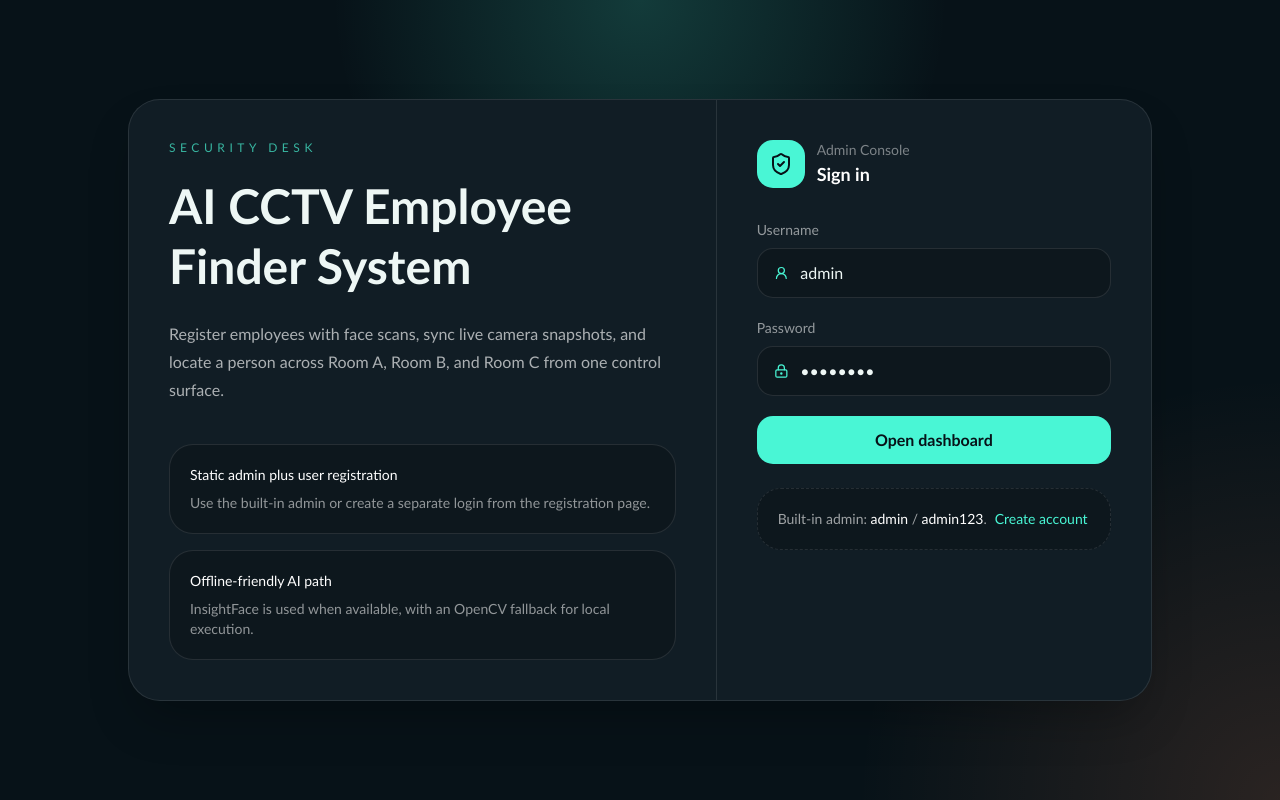
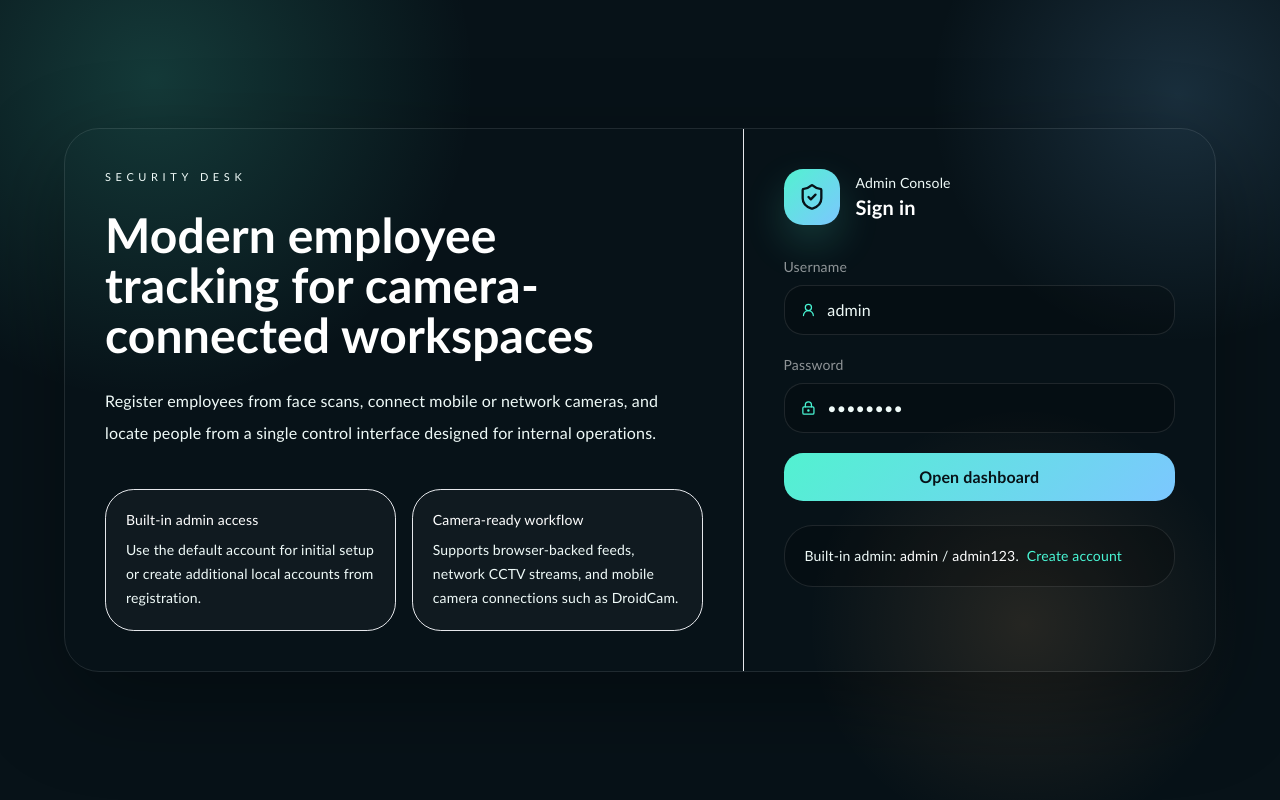
Before and after one commit to Munalthapa710/CCTV-tracking, a Next.js app in the folder frontend/: page /login in a window 1280 px wide. Built offline with nearby package versions, Linux system fonts and the light colour scheme; no server answers.

Commit message:
Refresh frontend visual design

```diff
--- a/frontend/app/globals.css
+++ b/frontend/app/globals.css
@@ -5,9 +5,14 @@
 :root {
   color-scheme: dark;
   --obsidian: #071218;
-  --slate-panel: rgba(17, 29, 37, 0.9);
-  --cyan-accent: #49f6d5;
-  --paper: #eef7f5;
+  --obsidian-2: #0b1822;
+  --slate-panel: rgba(14, 27, 36, 0.82);
+  --slate-panel-strong: rgba(12, 22, 30, 0.94);
+  --cyan-accent: #52f2d0;
+  --sky-accent: #7cc7ff;
+  --amber-accent: #ffb36a;
+  --paper: #effaf8;
+  --muted: rgba(231, 244, 246, 0.64);
 }
 
 * {
@@ -17,17 +22,21 @@
 html {
   min-height: 100%;
   background:
-    radial-gradient(circle at top left, rgba(73, 246, 213, 0.14), transparent 24%),
-    radial-gradient(circle at bottom right, rgba(240, 132, 92, 0.12), transparent 18%),
-    #071218;
+    radial-gradient(circle at 12% 8%, rgba(82, 242, 208, 0.2), transparent 24%),
+    radial-gradient(circle at 88% 16%, rgba(124, 199, 255, 0.18), transparent 20%),
+    radial-gradient(circle at 78% 84%, rgba(255, 179, 106, 0.12), transparent 18%),
+    linear-gradient(160deg, #071218 0%, #0a1621 46%, #081117 100%);
 }
 
 body {
   min-height: 100vh;
   margin: 0;
-  background: transparent;
+  background:
+    radial-gradient(circle at top, rgba(255, 255, 255, 0.05), transparent 30%),
+    transparent;
   color: var(--paper);
-  font-family: 'Segoe UI Variable', 'Trebuchet MS', 'Avenir Next', sans-serif;
+  font-family: 'Segoe UI Variable', 'Avenir Next', 'Trebuchet MS', sans-serif;
+  letter-spacing: 0.01em;
 }
 
 a {
@@ -36,8 +45,34 @@ a {
 }
 
 button,
-input {
+input,
+select,
+textarea {
   font: inherit;
+}
+
+.glass-panel {
+  border: 1px solid rgba(255, 255, 255, 0.09);
+  background:
+    linear-gradient(180deg, rgba(255, 255, 255, 0.05), rgba(255, 255, 255, 0.015)),
+    var(--slate-panel);
+  box-shadow:
+    0 22px 70px rgba(0, 0, 0, 0.22),
+    inset 0 1px 0 rgba(255, 255, 255, 0.04);
+  backdrop-filter: blur(18px);
+}
+
+.panel-soft {
+  border: 1px solid rgba(255, 255, 255, 0.08);
+  background:
+    linear-gradient(180deg, rgba(255, 255, 255, 0.035), rgba(255, 255, 255, 0.01)),
+    var(--slate-panel-strong);
+}
+
+.accent-ring {
+  box-shadow:
+    0 0 0 1px rgba(82, 242, 208, 0.2),
+    0 20px 55px rgba(82, 242, 208, 0.12);
 }
 
 ::-webkit-scrollbar {
@@ -50,6 +85,6 @@ input {
 }
 
 ::-webkit-scrollbar-thumb {
-  background: rgba(255, 255, 255, 0.16);
+  background: linear-gradient(180deg, rgba(124, 199, 255, 0.34), rgba(82, 242, 208, 0.28));
   border-radius: 999px;
 }
--- a/frontend/app/login/page.tsx
+++ b/frontend/app/login/page.tsx
@@ -32,51 +32,51 @@ export default function LoginPage() {
   }
 
   return (
-    <div className="relative flex min-h-screen items-center justify-center overflow-hidden bg-obsidian px-4">
-      <div className="absolute inset-0 bg-[radial-gradient(circle_at_top,rgba(73,246,213,0.18),transparent_30%),radial-gradient(circle_at_bottom_right,rgba(255,141,92,0.14),transparent_28%)]" />
+    <div className="relative flex min-h-screen items-center justify-center overflow-hidden bg-obsidian px-4 py-10">
+      <div className="absolute inset-0 bg-[radial-gradient(circle_at_12%_10%,rgba(82,242,208,0.18),transparent_24%),radial-gradient(circle_at_92%_12%,rgba(124,199,255,0.16),transparent_18%),radial-gradient(circle_at_80%_78%,rgba(255,179,106,0.12),transparent_18%)]" />
 
-      <div className="relative grid w-full max-w-5xl overflow-hidden rounded-[2rem] border border-white/10 bg-slate-panel shadow-2xl shadow-black/30 lg:grid-cols-[1.15fr_0.85fr]">
-        <section className="hidden border-r border-white/10 p-10 lg:block">
-          <p className="text-xs uppercase tracking-[0.38em] text-cyan-accent/70">Security Desk</p>
-          <h1 className="mt-5 max-w-md text-5xl font-semibold leading-tight">
-            AI CCTV Employee Finder System
+      <div className="relative grid w-full max-w-6xl overflow-hidden rounded-[2.2rem] border border-white/10 bg-[linear-gradient(180deg,rgba(255,255,255,0.04),rgba(255,255,255,0.015)),rgba(11,24,34,0.92)] shadow-[0_30px_90px_rgba(0,0,0,0.34)] lg:grid-cols-[1.18fr_0.82fr]">
+        <section className="hidden border-r border-white/8 p-10 lg:block">
+          <p className="text-[11px] uppercase tracking-[0.42em] text-cyan-accent/72">Security Desk</p>
+          <h1 className="mt-6 max-w-xl text-5xl font-semibold leading-[1.05] text-white">
+            Modern employee tracking for camera-connected workspaces
           </h1>
-          <p className="mt-6 max-w-lg text-base leading-7 text-white/65">
-            Register employees with face scans, sync live camera snapshots, and locate a person across Room A, Room B, and Room C from one control surface.
+          <p className="mt-6 max-w-xl text-base leading-8 text-white/62">
+            Register employees from face scans, connect mobile or network cameras, and locate people from a single control interface designed for internal operations.
           </p>
 
-          <div className="mt-10 grid gap-4">
-            <div className="rounded-3xl border border-white/10 bg-black/20 p-5">
-              <p className="text-sm font-medium text-white">Static admin plus user registration</p>
-              <p className="mt-2 text-sm text-white/55">Use the built-in admin or create a separate login from the registration page.</p>
+          <div className="mt-10 grid gap-4 md:grid-cols-2">
+            <div className="rounded-[1.8rem] border border-white/8 bg-white/[0.035] p-5">
+              <p className="text-sm font-medium text-white">Built-in admin access</p>
+              <p className="mt-2 text-sm leading-6 text-white/58">Use the default account for initial setup or create additional local accounts from registration.</p>
             </div>
-            <div className="rounded-3xl border border-white/10 bg-black/20 p-5">
-              <p className="text-sm font-medium text-white">Offline-friendly AI path</p>
-              <p className="mt-2 text-sm text-white/55">InsightFace is used when available, with an OpenCV fallback for local execution.</p>
+            <div className="rounded-[1.8rem] border border-white/8 bg-white/[0.035] p-5">
+              <p className="text-sm font-medium text-white">Camera-ready workflow</p>
+              <p className="mt-2 text-sm leading-6 text-white/58">Supports browser-backed feeds, network CCTV streams, and mobile camera connections such as DroidCam.</p>
             </div>
           </div>
         </section>
 
         <section className="p-8 sm:p-10">
-          <div className="mb-8 flex items-center gap-3">
-            <div className="flex h-12 w-12 items-center justify-center rounded-2xl bg-cyan-accent text-obsidian">
-              <ShieldCheck className="h-6 w-6" />
+          <div className="mb-8 flex items-center gap-4">
+            <div className="flex h-14 w-14 items-center justify-center rounded-[1.2rem] bg-[linear-gradient(135deg,#52f2d0,#7cc7ff)] text-obsidian shadow-[0_18px_40px_rgba(82,242,208,0.18)]">
+              <ShieldCheck className="h-7 w-7" />
             </div>
             <div>
-              <p className="text-sm text-white/45">Admin Console</p>
-              <p className="text-lg font-semibold text-white">Sign in</p>
+              <p className="text-sm text-white/42">Admin Console</p>
+              <p className="text-xl font-semibold text-white">Sign in</p>
             </div>
           </div>
 
           <form onSubmit={handleSubmit} className="space-y-5">
             <label className="block">
               <span className="mb-2 block text-sm text-white/55">Username</span>
-              <div className="flex items-center gap-3 rounded-2xl border border-white/10 bg-black/20 px-4 py-3">
+              <div className="flex items-center gap-3 rounded-[1.2rem] border border-white/10 bg-black/20 px-4 py-3 transition focus-within:border-cyan-accent/40 focus-within:bg-white/[0.03]">
                 <User2 className="h-4 w-4 text-cyan-accent" />
                 <input
                   value={username}
                   onChange={(event) => setUsername(event.target.value)}
-                  className="w-full bg-transparent outline-none"
+                  className="w-full bg-transparent outline-none placeholder:text-white/25"
                   placeholder="admin"
                 />
               </div>
@@ -84,13 +84,13 @@ export default function LoginPage() {
 
             <label className="block">
               <span className="mb-2 block text-sm text-white/55">Password</span>
-              <div className="flex items-center gap-3 rounded-2xl border border-white/10 bg-black/20 px-4 py-3">
+              <div className="flex items-center gap-3 rounded-[1.2rem] border border-white/10 bg-black/20 px-4 py-3 transition focus-within:border-cyan-accent/40 focus-within:bg-white/[0.03]">
                 <LockKeyhole className="h-4 w-4 text-cyan-accent" />
                 <input
                   type="password"
                   value={password}
                   onChange={(event) => setPassword(event.target.value)}
-                  className="w-full bg-transparent outline-none"
+                  className="w-full bg-transparent outline-none placeholder:text-white/25"
                   placeholder="admin123"
                 />
               </div>
@@ -99,15 +99,15 @@ export default function LoginPage() {
             <button
               type="submit"
               disabled={loading}
-              className="w-full rounded-2xl bg-cyan-accent px-4 py-3 font-semibold text-obsidian transition hover:brightness-110 disabled:cursor-not-allowed disabled:opacity-60"
+              className="w-full rounded-[1.2rem] bg-[linear-gradient(135deg,#52f2d0,#7cc7ff)] px-4 py-3 font-semibold text-obsidian transition hover:brightness-105 disabled:cursor-not-allowed disabled:opacity-60"
             >
               {loading ? 'Signing in...' : 'Open dashboard'}
             </button>
           </form>
 
-          <div className="mt-6 rounded-3xl border border-dashed border-white/10 bg-black/20 p-5 text-sm text-white/60">
-            Built-in admin: <span className="text-white">admin</span> / <span className="text-white">admin123</span>.
-            <Link href="/register" className="ml-2 text-cyan-accent hover:underline">
+          <div className="mt-6 rounded-[1.8rem] border border-white/10 bg-black/20 p-5 text-sm text-white/62">
+            Built-in admin: <span className="font-medium text-white">admin</span> / <span className="font-medium text-white">admin123</span>.
+            <Link href="/register" className="ml-2 text-cyan-accent hover:text-white">
               Create account
             </Link>
           </div>
--- a/frontend/app/register/page.tsx
+++ b/frontend/app/register/page.tsx
@@ -37,40 +37,40 @@ export default function RegisterPage() {
   }
 
   return (
-    <div className="relative flex min-h-screen items-center justify-center overflow-hidden bg-obsidian px-4">
-      <div className="absolute inset-0 bg-[radial-gradient(circle_at_top,rgba(73,246,213,0.18),transparent_30%),radial-gradient(circle_at_bottom_left,rgba(255,141,92,0.14),transparent_24%)]" />
+    <div className="relative flex min-h-screen items-center justify-center overflow-hidden bg-obsidian px-4 py-10">
+      <div className="absolute inset-0 bg-[radial-gradient(circle_at_18%_12%,rgba(82,242,208,0.18),transparent_24%),radial-gradient(circle_at_86%_16%,rgba(124,199,255,0.16),transparent_18%),radial-gradient(circle_at_84%_80%,rgba(255,179,106,0.12),transparent_18%)]" />
 
-      <div className="relative grid w-full max-w-5xl overflow-hidden rounded-[2rem] border border-white/10 bg-slate-panel shadow-2xl shadow-black/30 lg:grid-cols-[1.05fr_0.95fr]">
-        <section className="hidden border-r border-white/10 p-10 lg:block">
-          <p className="text-xs uppercase tracking-[0.38em] text-cyan-accent/70">Access Setup</p>
-          <h1 className="mt-5 max-w-md text-5xl font-semibold leading-tight">
-            Create a login for the control room
+      <div className="relative grid w-full max-w-6xl overflow-hidden rounded-[2.2rem] border border-white/10 bg-[linear-gradient(180deg,rgba(255,255,255,0.04),rgba(255,255,255,0.015)),rgba(11,24,34,0.92)] shadow-[0_30px_90px_rgba(0,0,0,0.34)] lg:grid-cols-[1.05fr_0.95fr]">
+        <section className="hidden border-r border-white/8 p-10 lg:block">
+          <p className="text-[11px] uppercase tracking-[0.42em] text-cyan-accent/72">Access Setup</p>
+          <h1 className="mt-6 max-w-xl text-5xl font-semibold leading-[1.05] text-white">
+            Create a local operator account for this control room
           </h1>
-          <p className="mt-6 max-w-lg text-base leading-7 text-white/65">
-            Register a username and password for this local deployment. The built-in admin account remains available for emergency access.
+          <p className="mt-6 max-w-xl text-base leading-8 text-white/62">
+            Register a local login for this deployment. The built-in admin account remains available as a fallback, but separate users make day-to-day access cleaner.
           </p>
         </section>
 
         <section className="p-8 sm:p-10">
-          <div className="mb-8 flex items-center gap-3">
-            <div className="flex h-12 w-12 items-center justify-center rounded-2xl bg-cyan-accent text-obsidian">
-              <ShieldPlus className="h-6 w-6" />
+          <div className="mb-8 flex items-center gap-4">
+            <div className="flex h-14 w-14 items-center justify-center rounded-[1.2rem] bg-[linear-gradient(135deg,#52f2d0,#7cc7ff)] text-obsidian shadow-[0_18px_40px_rgba(82,242,208,0.18)]">
+              <ShieldPlus className="h-7 w-7" />
             </div>
             <div>
-              <p className="text-sm text-white/45">User Registration</p>
-              <p className="text-lg font-semibold text-white">Create account</p>
+              <p className="text-sm text-white/42">User Registration</p>
+              <p className="text-xl font-semibold text-white">Create account</p>
             </div>
           </div>
 
           <form onSubmit={handleSubmit} className="space-y-5">
             <label className="block">
               <span className="mb-2 block text-sm text-white/55">Username</span>
-              <div className="flex items-center gap-3 rounded-2xl border border-white/10 bg-black/20 px-4 py-3">
+              <div className="flex items-center gap-3 rounded-[1.2rem] border border-white/10 bg-black/20 px-4 py-3 transition focus-within:border-cyan-accent/40 focus-within:bg-white/[0.03]">
                 <User2 className="h-4 w-4 text-cyan-accent" />
                 <input
                   value={username}
                   onChange={(event) => setUsername(event.target.value)}
-                  className="w-full bg-transparent outline-none"
+                  className="w-full bg-transparent outline-none placeholder:text-white/25"
                   placeholder="security-team"
                   required
                 />
@@ -79,13 +79,13 @@ export default function RegisterPage() {
 
             <label className="block">
               <span className="mb-2 block text-sm text-white/55">Password</span>
-              <div className="flex items-center gap-3 rounded-2xl border border-white/10 bg-black/20 px-4 py-3">
+              <div className="flex items-center gap-3 rounded-[1.2rem] border border-white/10 bg-black/20 px-4 py-3 transition focus-within:border-cyan-accent/40 focus-within:bg-white/[0.03]">
                 <LockKeyhole className="h-4 w-4 text-cyan-accent" />
                 <input
                   type="password"
                   value={password}
                   onChange={(event) => setPassword(event.target.value)}
-                  className="w-full bg-transparent outline-none"
+                  className="w-full bg-transparent outline-none placeholder:text-white/25"
                   placeholder="Minimum 6 characters"
                   required
                 />
@@ -94,13 +94,13 @@ export default function RegisterPage() {
 
             <label className="block">
               <span className="mb-2 block text-sm text-white/55">Confirm password</span>
-              <div className="flex items-center gap-3 rounded-2xl border border-white/10 bg-black/20 px-4 py-3">
+              <div className="flex items-center gap-3 rounded-[1.2rem] border border-white/10 bg-black/20 px-4 py-3 transition focus-within:border-cyan-accent/40 focus-within:bg-white/[0.03]">
                 <LockKeyhole className="h-4 w-4 text-cyan-accent" />
                 <input
                   type="password"
                   value={confirmPassword}
                   onChange={(event) => setConfirmPassword(event.target.value)}
-                  className="w-full bg-transparent outline-none"
+                  className="w-full bg-transparent outline-none placeholder:text-white/25"
                   placeholder="Re-enter password"
                   required
                 />
@@ -110,15 +110,15 @@ export default function RegisterPage() {
             <button
               type="submit"
               disabled={loading}
-              className="w-full rounded-2xl bg-cyan-accent px-4 py-3 font-semibold text-obsidian transition hover:brightness-110 disabled:cursor-not-allowed disabled:opacity-60"
+              className="w-full rounded-[1.2rem] bg-[linear-gradient(135deg,#52f2d0,#7cc7ff)] px-4 py-3 font-semibold text-obsidian transition hover:brightness-105 disabled:cursor-not-allowed disabled:opacity-60"
             >
               {loading ? 'Creating account...' : 'Register and continue'}
             </button>
           </form>
 
-          <div className="mt-6 rounded-3xl border border-dashed border-white/10 bg-black/20 p-5 text-sm text-white/60">
+          <div className="mt-6 rounded-[1.8rem] border border-white/10 bg-black/20 p-5 text-sm text-white/62">
             Already registered?
-            <Link href="/login" className="ml-2 text-cyan-accent hover:underline">
+            <Link href="/login" className="ml-2 text-cyan-accent hover:text-white">
               Back to login
             </Link>
           </div>
```
Also changed, not shown: frontend/app/dashboard/page.tsx (+34 -14 lines), frontend/components/AppShell.tsx (+47 -20 lines), frontend/components/CameraPanel.tsx (+15 -13 lines), frontend/components/MetricCard.tsx (+7 -4 lines).
